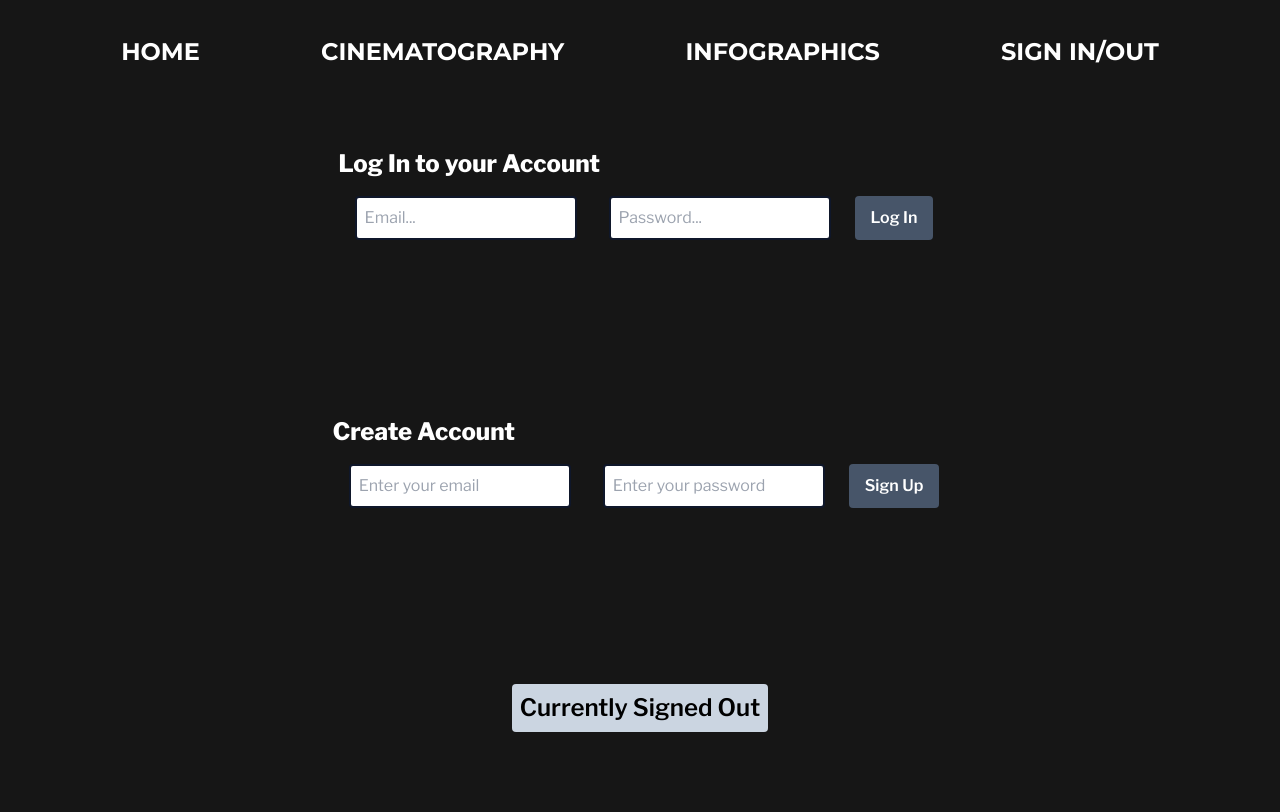
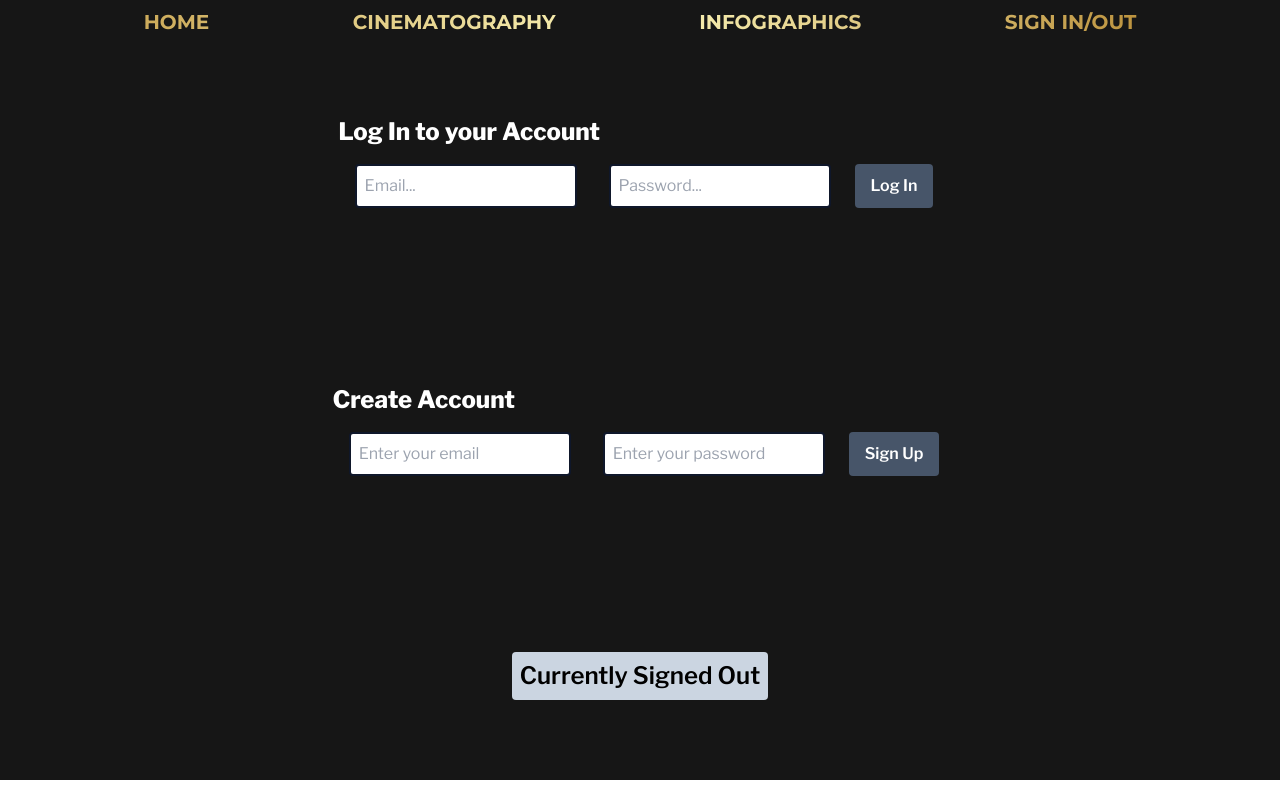
Before and after one commit to CodeWarrior-debug/007-reviews, a Next.js app: page /login in a window 1280 px wide. Built offline with nearby package versions, Linux system fonts and the light colour scheme; no server answers.

Commit message:
fine tuning done

```diff
--- a/components/Navbar.js
+++ b/components/Navbar.js
@@ -2,6 +2,7 @@ import { useEffect, useState } from "react";
 import Link from "next/link";
 import { Montserrat } from "@next/font/google";
 const montserrat = Montserrat({ style: "normal" }, { subsets: ["latin"] });
+
 
 export default function Navbar() {
   const [isLoggedIn, setIsLoggedIn] = useState(false);
@@ -19,24 +20,24 @@ export default function Navbar() {
   return (
     <>
       <nav className={montserrat.className}>
-        <ul className="flex flex-row flex-wrap justify-evenly font-bold">
-          <li className="text-3xl text-center mt-8 hover:underline ">
-            <Link href="/" className="text-2xl">
-              HOME
+        <ul className="flex flex-row flex-wrap font-bold justify-evenly text-transparent bg-gradient-to-r bg-clip-text from-[#BF953F] via-[#FCF6ba] to-[#AA771c]">
+          <li className="mt-2 text-xl text-center md:text-3xl hover:underline ">
+            <Link href="/" >
+              <h2>HOME</h2>
             </Link>
           </li>
-          <li className="text-3xl text-center mt-8 hover:underline ">
-            <Link href="/filmography" className="text-2xl">
+          <li className="mt-2 text-xl text-center md:text-3xl hover:underline ">
+            <Link href="/filmography" >
               CINEMATOGRAPHY
             </Link>
           </li>
-          <li className="text-3xl text-center mt-8 hover:underline ">
-            <Link href="/infographics" className="text-2xl">
+          <li className="mt-2 text-xl text-center md:text-3xl hover:underline ">
+            <Link href="/infographics" >
               INFOGRAPHICS
             </Link>
           </li>
-          <li className="text-3xl text-center mt-8 hover:underline ">
-              <Link href="/login" className="text-2xl">
+          <li className="mt-2 text-xl text-center md:text-3xl hover:underline ">
+              <Link href="/login" >
                 {" "}
                 SIGN IN/OUT
               </Link>
--- a/package.json
+++ b/package.json
@@ -15,10 +15,7 @@
     "chartjs-plugin-datalabels": "^2.2.0",
     "classnames": "^2.3.2",
     "date-fns": "^2.29.3",
-    "dotenv": "^16.0.3",
-    "dotenv-webpack": "^8.0.1",
     "firebase": "^9.17.1",
-    "firebaseui": "^6.0.2",
     "next": "13.0.0",
     "number-to-words": "^1.2.4",
     "numeral": "^2.0.6",
--- a/pages/index.js
+++ b/pages/index.js
@@ -53,13 +53,13 @@ export default function Home() {
 
         <div className="min-h-[76vh] grid place-items-center">
           <div className="flex flex-col items-center">
-            <p className="text-5xl text-center leading-loose md:text-7xl uppercase font-thin">James Bond</p>
+            <p className="text-5xl text-center leading-loose md:text-7xl uppercase font-extrabold text-transparent bg-gradient-to-r bg-clip-text from-[#BF953F] via-[#FCF6ba] to-[#AA771c] ">James Bond</p>
             {/* NEXT IMAGE WITH WRAPPER BELOW */}
             <div className="h-[24rem] lg:h-[46rem] aspect-[2/3] relative flex flex-row justify-center">
               {" "}
               <Image src={poster} fill alt="Bond Collection Poster" priority className="rounded-2xl" sizes={100}/>
             </div>
-            <p className=" text-5xl text-center leading-loose md:text-7xl font-thin uppercase">007 Reviews</p>
+            <p className="text-5xl leading-loose text-center uppercase md:text-7xl font-extrabold text-transparent bg-gradient-to-r bg-clip-text from-[#BF953F] via-[#FCF6ba] to-[#AA771c]">007 Reviews</p>
           </div>
         </div>
 
--- a/pages/infographics.js
+++ b/pages/infographics.js
@@ -59,7 +59,10 @@ const Infographics = ({ movies }) => {
         position: 'top',
       },
       datalabels:{
-        color:"#fff"
+        color:"#fff",
+        rotation:270,
+        align: 'end',
+        offset: '15'
       },
       title: {
         display: true,
@@ -111,7 +114,10 @@ const Infographics = ({ movies }) => {
         position: 'top',
       },
       datalabels:{
-        color:"#fff"
+        color:"#fff",
+        rotation:270,
+        align: 'end',
+        offset: '10'
       },
       title: {
         display: true,
@@ -165,7 +171,10 @@ const Infographics = ({ movies }) => {
         position: 'top',
       },
       datalabels:{
-        color:"#fff"
+        color:"#fff",
+        rotation:270,
+        align: 'end',
+        offset: '10'
       },
       title: {
         display: true,
@@ -209,17 +218,17 @@ const Infographics = ({ movies }) => {
         <div className="bg-[#161616] p-12 h-full min-h-screen w-full text-white grid grid-cols-12 ">
           <div className="col-span-12">
           <Navbar className ="mb-8"/>
-          <h1 className={cls(montserrat.className, "text-5xl font-extrabold mt-8 mb-12 text-center")}  >007 INFOGRAPHICS</h1>
+          <h1 className={cls(montserrat.className, "text-2xl md:text-5xl font-extrabold mt-8 mb-12 text-center")}  >007 INFOGRAPHICS</h1>
 
           </div>
           <div className="col-span-0 ">
 
           </div>
 
-        <div className="col-span-12 w-full grid place-items-center">
+        <div className="grid w-full col-span-12 place-items-center">
 
-          <h3 className={cls(montserrat.className, "text-white text-center mvID3:hidden")} > Use Landscape On Smaller Devices </h3>
-          <h3 className={cls(montserrat.className, "text-white text-center mb-8")} > Hover/Touch Graphs For Details </h3>
+          <h3 className={cls(montserrat.className, "text-white text-center mb-2 mvID3:hidden animate-pulse")} > Use Landscape On Smaller Devices </h3>
+          <h3 className={cls(montserrat.className, "text-white text-center mb-8 animate-pulse")} > Hover/Touch Graphs For Details </h3>
 
             <Bar options={optionsRatings} data={dataRatings} className="w-[80%] max-w-[1080px] mb-12"/>
             <Bar options={optionsVotes} data={dataVotes} className="w-[80%] max-w-[1080px] mb-12"/>
```
Also changed, not shown: 1 other file (tests, documents, lock files or other folders).
